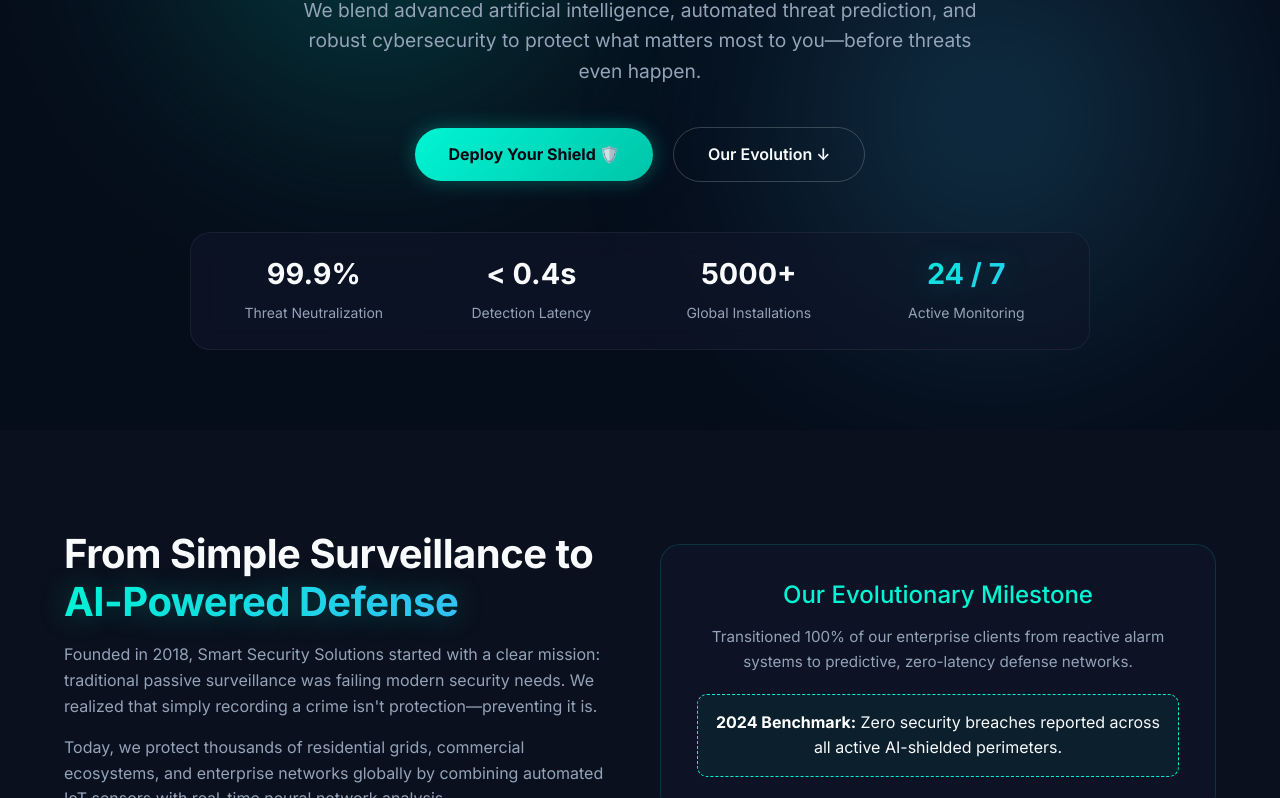
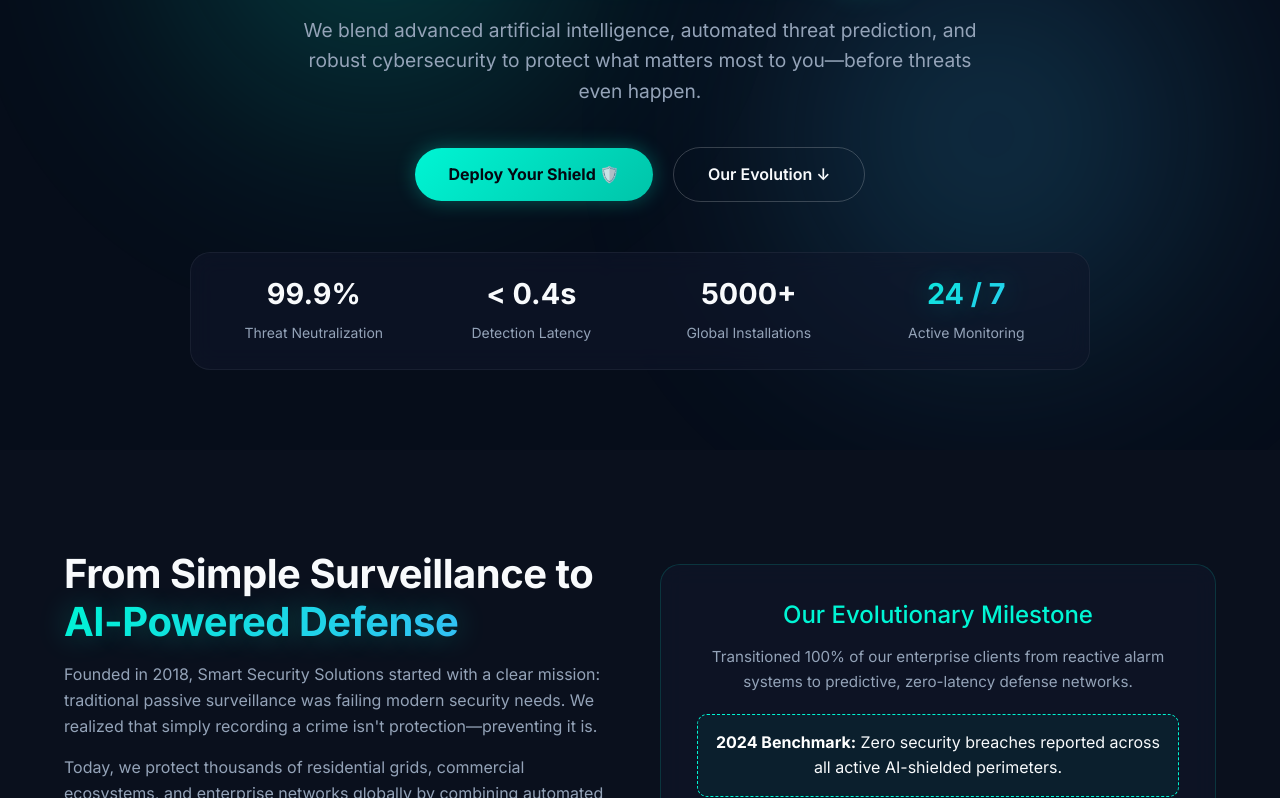
Before and after one commit to dineshparthipan27-dot/Smart-Security-, a plain HTML site: page about.html in a window 1280 px wide. Shown: the part 313-1111 px from the top of the page. Drawn offline with nearby package versions, Linux system fonts and the light colour scheme.

Commit message:
Smart-Security

```diff
--- a/about.css
+++ b/about.css
@@ -25,6 +25,7 @@
       line-height: 1.6;
       selection-background-color: var(--accent-teal);
       selection-color: var(--bg-deep);
+      padding: 100px;
   }
 
   a {
@@ -156,6 +157,7 @@
       text-align: center;
       overflow: hidden;
       padding: 80px 20px;
+      padding-top: 100px;
   }
 
   .hero-title {
```
